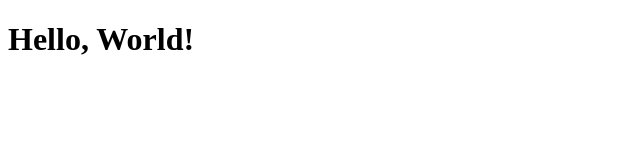
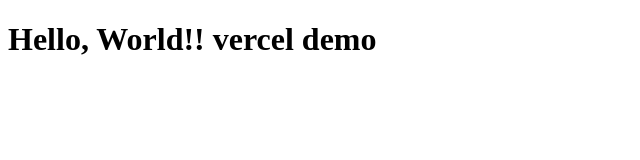
Before and after one commit to Abiraja996/vercel-demo, a plain HTML site: page index.html in a window 1280 px wide. Shown: the whole page, without its empty margins (0-640 px from the left). Drawn offline with Linux system fonts and the light colour scheme.

Commit message:
final commit

```diff
--- a/index.html
+++ b/index.html
@@ -3,9 +3,9 @@
 <head>
   <meta charset="UTF-8" />
   <meta name="viewport" content="width=device-width, initial-scale=1" />
-  <title>Hello Worlde!!! vercel demo</title>
+  <title>Hello World</title>
 </head>
 <body>
-  <h1>Hello, World!</h1>
+  <h1>Hello, World!! vercel demo</h1>
 </body>
 </html>
```
